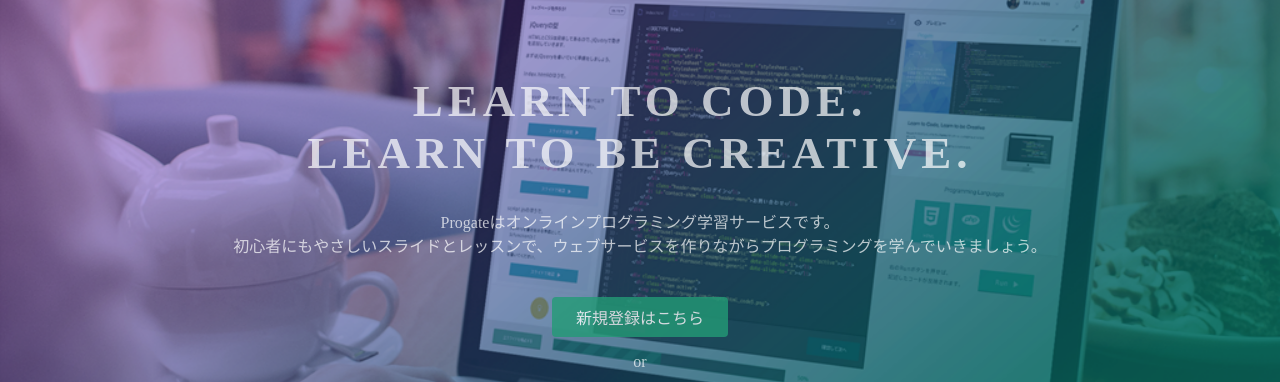
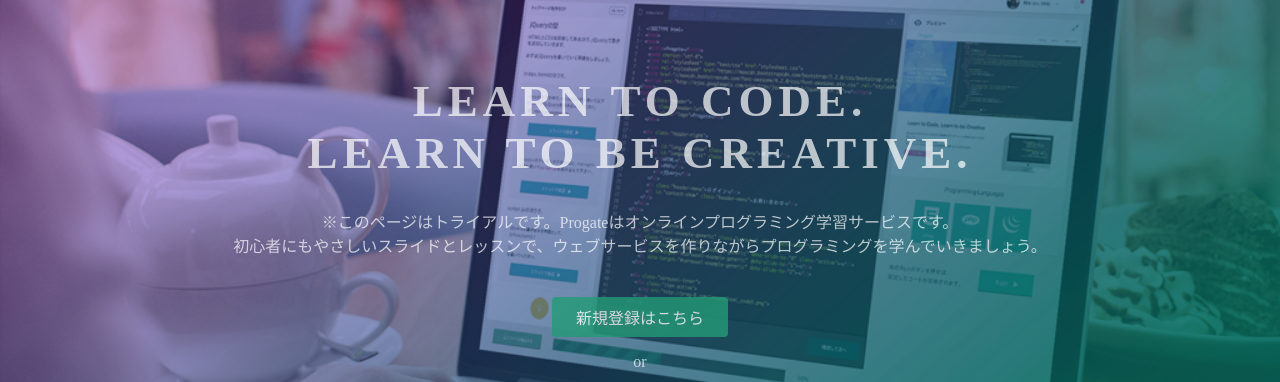
Before and after one commit to saihiro/saihiro.github.io, a plain HTML site: page index.html in a window 1280 px wide. Shown: the part 135-517 px from the top of the page. Drawn offline with Linux system fonts and the light colour scheme.

Commit message:
Update index.html

```diff
--- a/index.html
+++ b/index.html
@@ -24,7 +24,7 @@
   <div class="top-wrapper">
     <div class="container">
       <h1>LEARN TO CODE.<br>LEARN TO BE CREATIVE.</h1>
-      <p>Progateはオンラインプログラミング学習サービスです。<br>初心者にもやさしいスライドとレッスンで、ウェブサービスを作りながらプログラミングを学んでいきましょう。</p>
+      <p>※このページはトライアルです。Progateはオンラインプログラミング学習サービスです。<br>初心者にもやさしいスライドとレッスンで、ウェブサービスを作りながらプログラミングを学んでいきましょう。</p>
       <div class="btn-wrapper">
         <a href="#" class="btn signup">新規登録はこちら</a>
         <p>or</p>
```
